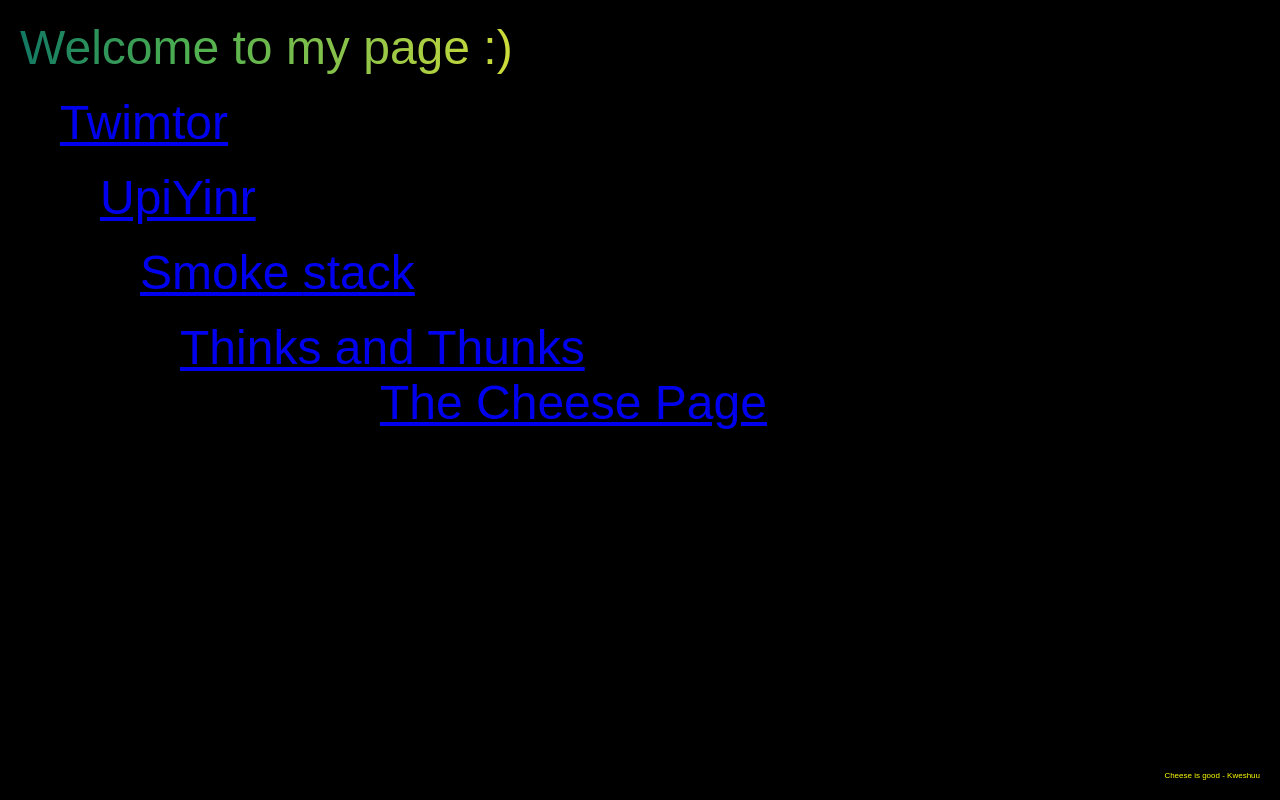
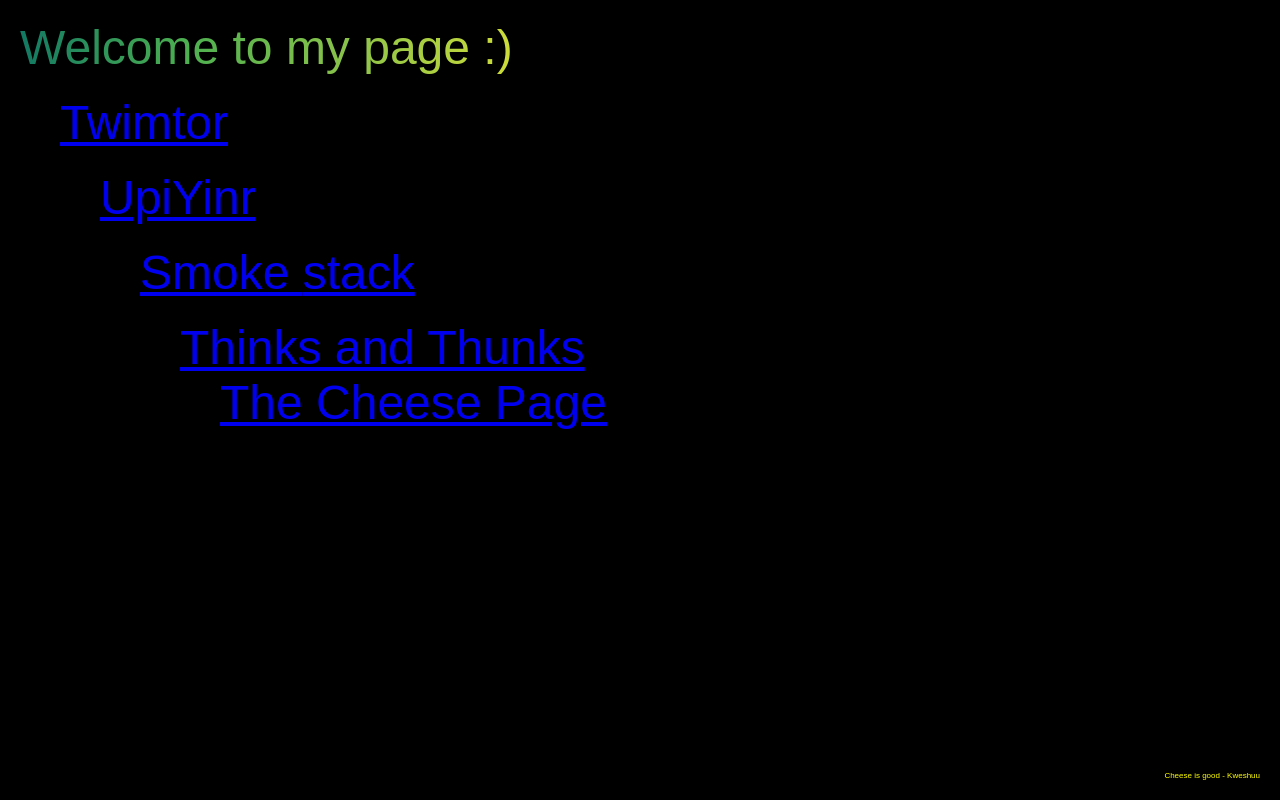
Before and after one commit to Kweshuu/website, a plain HTML site: page index.html in a window 1280 px wide. Drawn offline with Linux system fonts and the light colour scheme.

Commit message:
Update index.html

```diff
--- a/index.html
+++ b/index.html
@@ -79,7 +79,7 @@
     </div>
     <div class="line-container" style="margin-left: 160px;" class="link-text thunks-link">
         <p><a href="tnt.html">Thinks and Thunks</a></p>
-    <div class="line-container" style="margin-left: 200px;" class="link-text thunks-link">
+    <div class="line-container" style="margin-left: 40px;" class="link-text thunks-link">
         <p><a href="cheesepage.html">The Cheese Page</a></p>
     </div>
 
```
